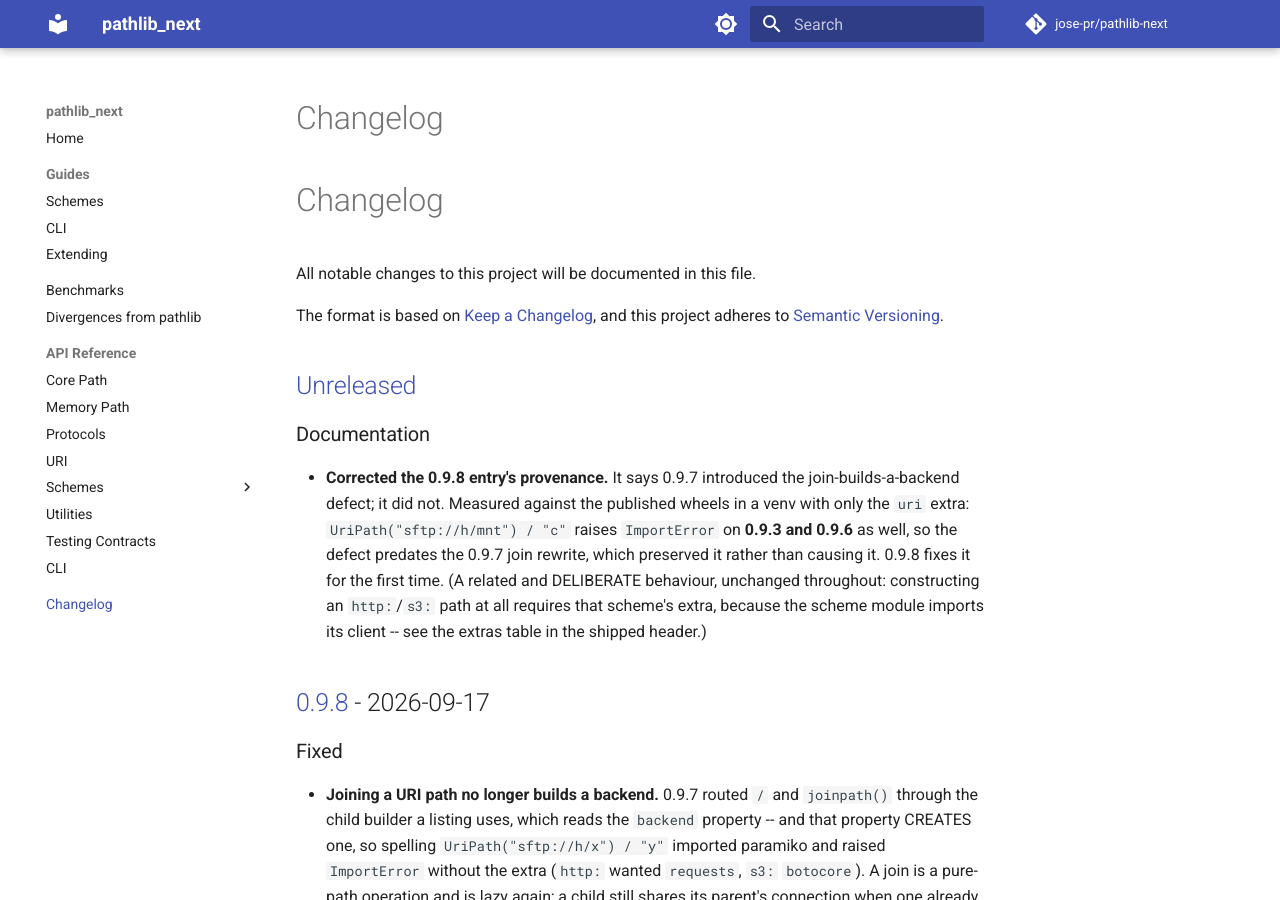
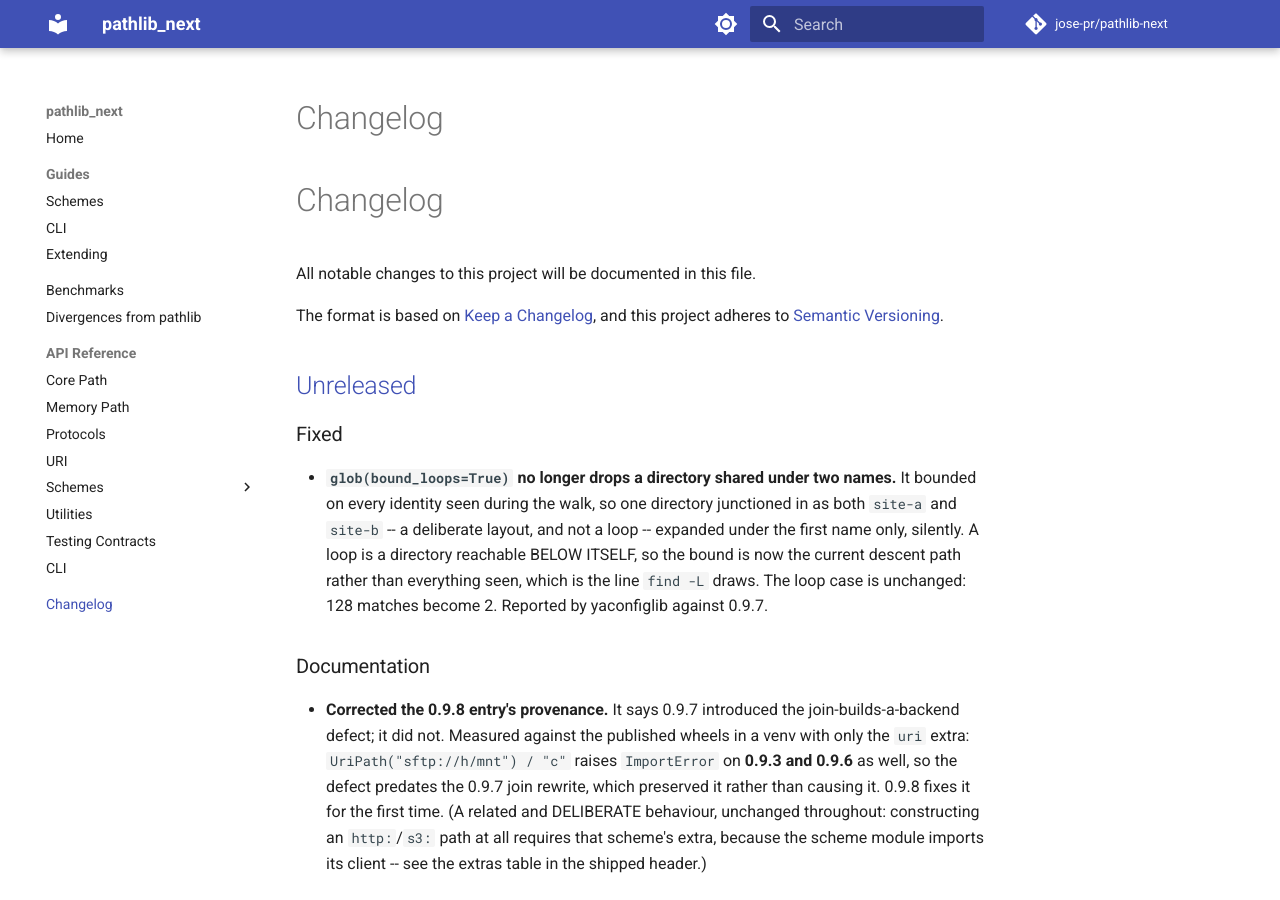
Before and after one commit to jose-pr/pathlib-next, an MkDocs documentation site: the page built from docs/changelog.md, in a window 1280 px wide and 900 px high. Built offline with MkDocs 1.6.1 and Material for MkDocs 9.7.7, drawn with Linux system fonts in a browser that asks for light colours; comment, search, counter and statistics services are not loaded.

Commit message:
fix: bound_loops keys on the descent path, not everything seen
A loop is a directory reachable BELOW ITSELF. Keying the bound on every
identity seen during the walk also dropped a directory deliberately
reachable under two sibling names -- a shared config layer junctioned in as
site-a and site-b expanded under the first name only, and silently, since
nothing raises and no hook fires.

Each stack entry now carries the identities of the directories the walk is
inside, pushed on descent and dropped with the branch; a candidate is
skipped only when its own identity is already on that chain. Measured on
both trees: the loop still collapses from 128 matches to 2, and the shared
layout now returns all three files instead of two. That is the line find -L
draws for the same question.

Reported by yaconfiglib against 0.9.7, with the rule it suggested.

```diff
--- a/CHANGELOG.md
+++ b/CHANGELOG.md
@@ -6,6 +6,16 @@ The format is based on [Keep a Changelog](https://keepachangelog.com/en/1.1.0/),
 and this project adheres to [Semantic Versioning](https://semver.org/).
 
 ## [Unreleased]
+
+### Fixed
+- **`glob(bound_loops=True)` no longer drops a directory shared under two
+  names.** It bounded on every identity seen during the walk, so one
+  directory junctioned in as both `site-a` and `site-b` -- a deliberate
+  layout, and not a loop -- expanded under the first name only, silently. A
+  loop is a directory reachable BELOW ITSELF, so the bound is now the
+  current descent path rather than everything seen, which is the line
+  `find -L` draws. The loop case is unchanged: 128 matches become 2.
+  Reported by yaconfiglib against 0.9.7.
 
 ### Documentation
 - **Corrected the 0.9.8 entry's provenance.** It says 0.9.7 introduced the
```
Also changed, not shown: docs/divergences.md (+1 -1 lines), src/pathlib_next/AGENTS.md (+10 -8 lines), 2 other files.
